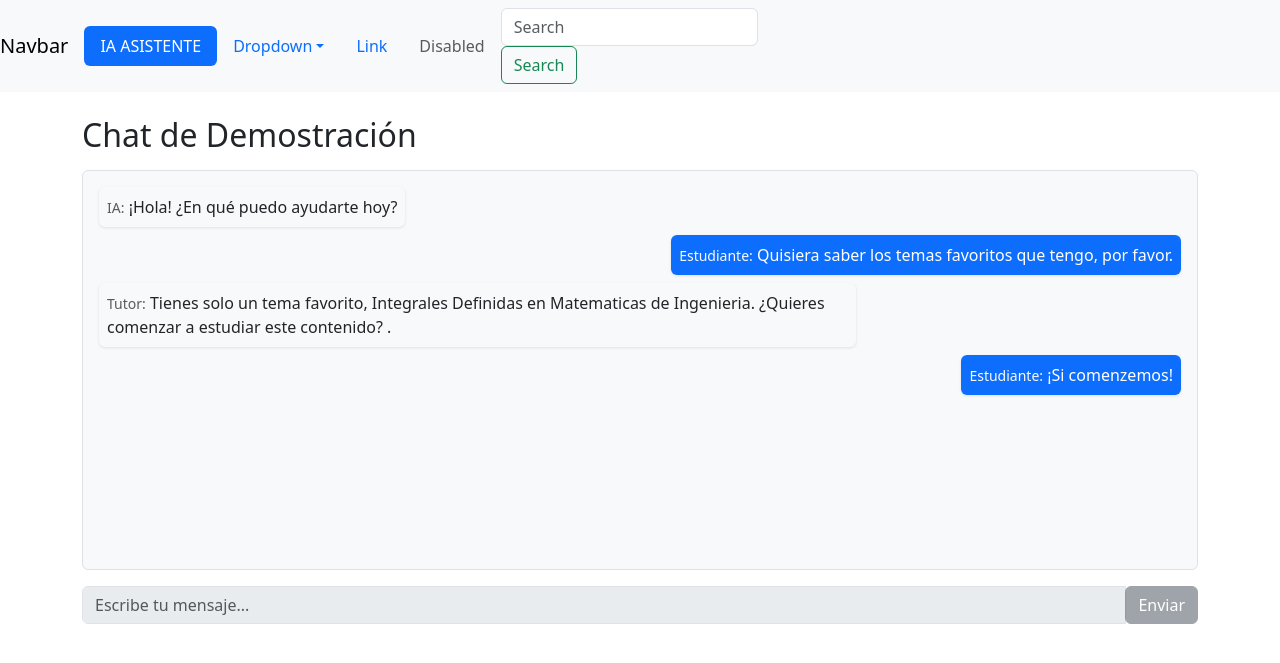
After one commit to MarcoCanquilC/Proyecto_IA_Estudiantes, a Django app: page /herramientas/ in a window 1280 px wide. The commit adds this page. Shown: the top 663 px of the page. Run offline with Django 5.2, Linux system fonts and the light colour scheme.

Commit message:
CHAT DE PRUEBA CON ESTUDIANTE - IA

```diff
--- a/IA_Estudiantes/IA_Estudiantes/urls.py
+++ b/IA_Estudiantes/IA_Estudiantes/urls.py
@@ -46,7 +46,8 @@ urlpatterns = [
     path("docs/", schema_view.with_ui('swagger', cache_timeout=0), name='schema-swagger-ui'),
     path("redoc/", schema_view.with_ui('redoc', cache_timeout=0), name='schema-redoc'),
     path("smart/", core_views.vistaIAEstudiantes, name="vistaIA"),
-    path("registroProfesores/", core_views.registroProfesores, name="vistaRegistroProfesores    ")
+    path("registroProfesores/", core_views.registroProfesores, name="vistaRegistroProfesores    "),
+    path("herramientas/", core_views.herramientas, name="vistaHerramientas" )
 ]
 
 
--- a/IA_Estudiantes/core/templates/base.html
+++ b/IA_Estudiantes/core/templates/base.html
@@ -9,8 +9,7 @@
     <link rel="stylesheet" href="{% static 'Css/estilos.css' %}"">
     <link rel="stylesheet" href="https://cdn.jsdelivr.net/npm/bootstrap-icons@1.11.3/font/bootstrap-icons.min.css">
 
-    <link href="https://cdn.jsdelivr.net/npm/bootstrap@5.3.2/dist/css/bootstrap.min.css" rel="stylesheet">
-
+    <link href="https://cdn.jsdelivr.net/npm/bootstrap@5.3.6/dist/css/bootstrap.min.css" rel="stylesheet" integrity="sha384-4Q6Gf2aSP4eDXB8Miphtr37CMZZQ5oXLH2yaXMJ2w8e2ZtHTl7GptT4jmndRuHDT" crossorigin="anonymous">
     <title>{% block titulo %} {{titulo}} {% endblock %}</title>
 
 </head>
@@ -25,26 +24,25 @@
   </button>
 
   <div class="collapse navbar-collapse" id="navbarSupportedContent">
-    <ul class="navbar-nav mr-auto">
-      <li class="nav-item active">
-        <a class="nav-link" href="#">Home <span class="sr-only">(current)</span></a>
+    <ul class="nav nav-pills">
+      <li class="nav-item">
+        <a class="nav-link active" aria-current="page" href="#">IA ASISTENTE</a>
+      </li>
+      <li class="nav-item dropdown">
+        <a class="nav-link dropdown-toggle" data-bs-toggle="dropdown" href="#" role="button" aria-expanded="false">Dropdown</a>
+        <ul class="dropdown-menu">
+          <li><a class="dropdown-item" href="#">Action</a></li>
+          <li><a class="dropdown-item" href="#">Another action</a></li>
+          <li><a class="dropdown-item" href="#">Something else here</a></li>
+          <li><hr class="dropdown-divider"></li>
+          <li><a class="dropdown-item" href="#">Separated link</a></li>
+        </ul>
       </li>
       <li class="nav-item">
-        <a class="nav-link" href="#">Link</a>
-      </li>
-      <li class="nav-item dropdown">
-        <a class="nav-link dropdown-toggle" href="#" id="navbarDropdown" role="button" data-toggle="dropdown" aria-haspopup="true" aria-expanded="false">
-          Dropdown
-        </a>
-        <div class="dropdown-menu" aria-labelledby="navbarDropdown">
-          <a class="dropdown-item" href="#">Action</a>
-          <a class="dropdown-item" href="#">Another action</a>
-          <div class="dropdown-divider"></div>
-          <a class="dropdown-item" href="#">Something else here</a>
-        </div>
+        <a class="nav-link" href="herramientas.html">Link</a>
       </li>
       <li class="nav-item">
-        <a class="nav-link disabled" href="#">Disabled</a>
+        <a class="nav-link disabled" aria-disabled="true">Disabled</a>
       </li>
     </ul>
     <form class="form-inline my-2 my-lg-0">
--- /dev/null
+++ b/IA_Estudiantes/core/templates/herramientas.html
@@ -0,0 +1,67 @@
+{% extends 'base.html' %}
+{% load static %}
+{% block contenido %}
+<div class="container mt-4">
+  <h2 class="mb-3">Chat de Demostración</h2>
+
+
+  <!-- CHAT -->
+
+  <div class="border rounded p-3"
+       style="height: 400px; overflow-y: auto; background-color: #f8f9fa;">
+
+    <!-- MENSAJE IA -->
+    <div class="d-flex mb-2">
+      <div class="bg-light p-2 rounded"
+           style="max-width: 70%; box-shadow: 0 1px 3px rgba(0,0,0,0.1);">
+        <small class="text-muted">IA:</small>
+        <span>¡Hola! ¿En qué puedo ayudarte hoy?</span>
+      </div>
+    </div>
+
+    <!-- > MENSAJE DEL ESTUDIANTE -->
+    <div class="d-flex justify-content-end mb-2">
+      <div class="bg-primary text-white p-2 rounded"
+           style="max-width: 70%; box-shadow: 0 1px 3px rgba(0,0,0,0.1);">
+        <small class="text-light">Estudiante:</small>
+        <span>Quisiera saber los temas favoritos que tengo, por favor.</span>
+      </div>
+    </div>
+
+    <!-- OTRO MENSAJE DE LA IA -->
+    <div class="d-flex mb-2">
+      <div class="bg-light p-2 rounded"
+           style="max-width: 70%; box-shadow: 0 1px 3px rgba(0,0,0,0.1);">
+        <small class="text-muted">Tutor:</small>
+        <span>Tienes solo un tema favorito, Integrales Definidas en Matematicas de Ingenieria. ¿Quieres comenzar a estudiar este contenido? .</span>
+      </div>
+    </div>
+
+    <!-- MENSAJE ESTUDIANTE -->
+    <div class="d-flex justify-content-end mb-2">
+      <div class="bg-primary text-white p-2 rounded"
+           style="max-width: 70%; box-shadow: 0 1px 3px rgba(0,0,0,0.1);">
+        <small class="text-light">Estudiante:</small>
+        <span>¡Si comenzemos!</span>
+      </div>
+    </div>
+
+  </div> <!-- /#messages -->
+
+  <!-- AREA DE TEXTO -->
+  <div class="input-group mt-3">
+    <input
+      type="text"
+      class="form-control"
+      placeholder="Escribe tu mensaje..."
+      aria-label="Mensaje"
+      disabled
+    />
+    <div class="input-group-append">
+      <button class="btn btn-secondary" type="button" disabled>
+        Enviar
+      </button>
+    </div>
+  </div>
+</div>
+{% endblock %}
--- a/IA_Estudiantes/core/views.py
+++ b/IA_Estudiantes/core/views.py
@@ -8,3 +8,6 @@ def vistaIAEstudiantes(request):
 
 def registroProfesores(request):
     return render (request, "registroProfesores.html")
+
+def herramientas(request):
+    return render(request, "Herramientas.html")
```
